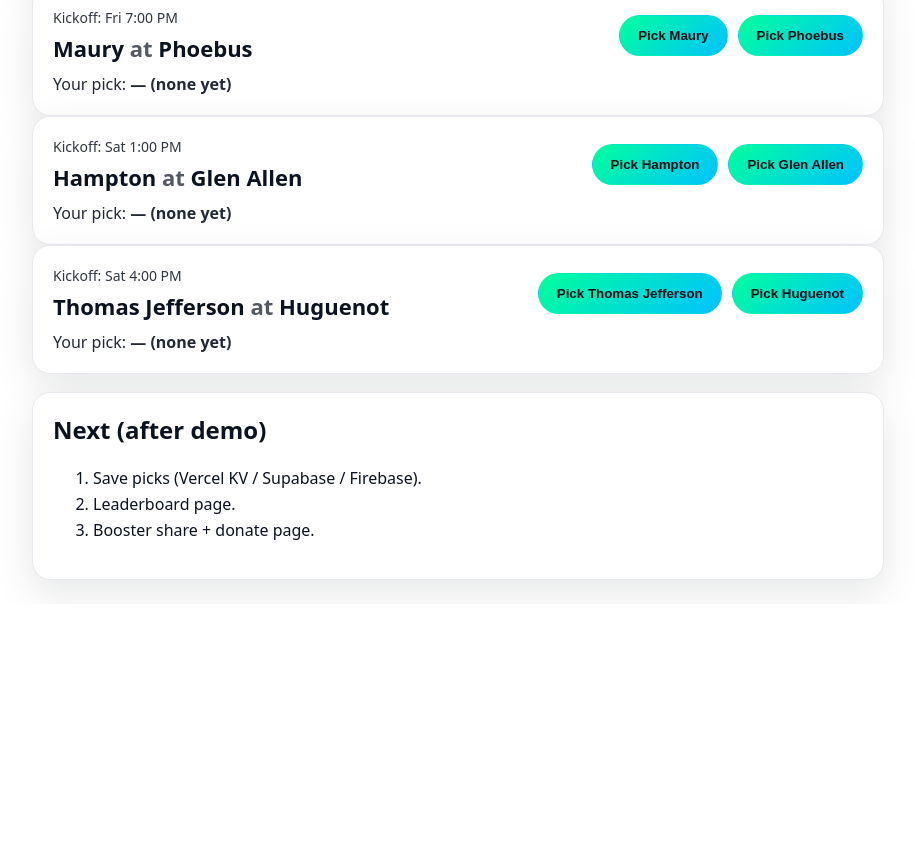
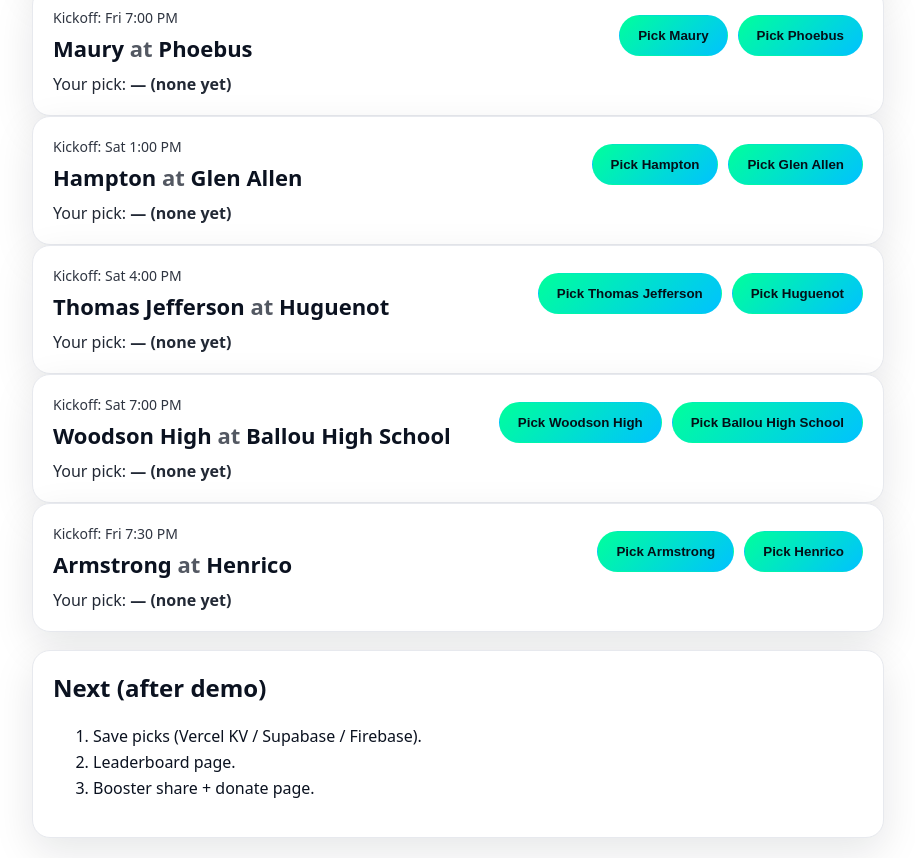
Before and after one commit to Rloney86/booster-bowl, a Next.js app: page /picks in a window 1280 px wide. Shown: the part 612-1470 px from the top of the page, without its empty margins (182-1097 px from the left). Before the commit the page ends 1216 px from the top, so only its background shows below. Built offline with nearby package versions, Linux system fonts and the light colour scheme.

Commit message:
Add new game entries to picks.js

```diff
--- a/pages/picks.js
+++ b/pages/picks.js
@@ -36,10 +36,21 @@
       home: "Huguenot",
       kickoff: "Sat 4:00 PM",
     },
+    {
+      id: "g6",
+      away: "Woodson High",
+      home: "Ballou High School",
+      kickoff: "Sat 7:00 PM",
+    },
+    {
+      id: "g7",
+      away: "Armstrong",
+      home: "Henrico",
+      kickoff: "Fri 7:30 PM",
+    },
   ],
   []
 );
-
   const [selectedBooster, setSelectedBooster] = useState(null);
 
   useEffect(() => {
```
